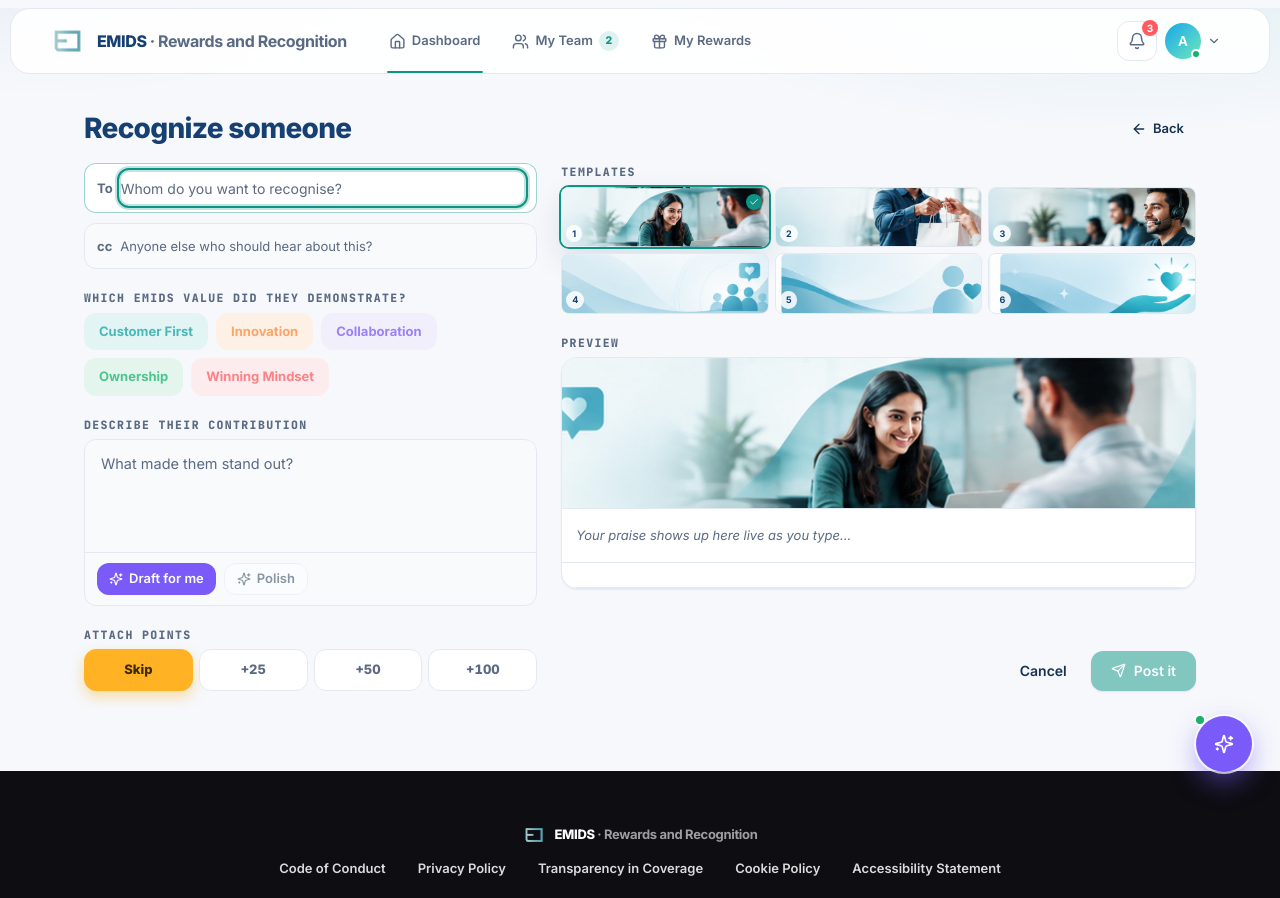
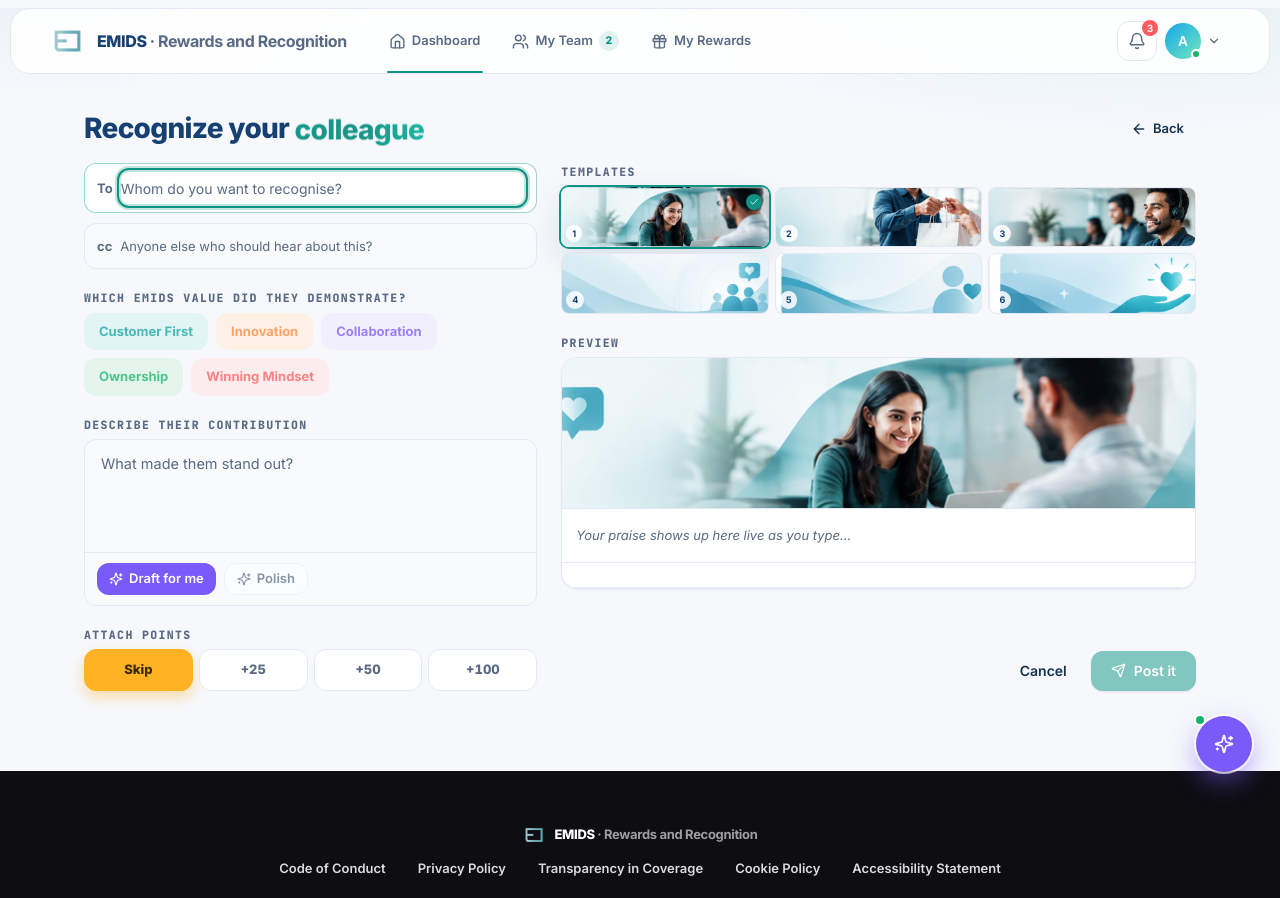
Before and after one commit to syed-ayan-emids/rewards_recog, a React (Vite) app: page / in a window 1280 px wide. Both pictures are taken after a click on the button "SAY THANKS". Built offline with nearby package versions, Linux system fonts and the light colour scheme; the HTML template or start-up script is replaced by a standard one.

Commit message:
Composer heading: animated rolling Recognize your ___

```diff
--- a/src/components/organisms/Composer.tsx
+++ b/src/components/organisms/Composer.tsx
@@ -1,4 +1,4 @@
-import React, { useEffect, useMemo, useState } from 'react'
+import React, { useEffect, useLayoutEffect, useMemo, useRef, useState } from 'react'
 import { ArrowLeft, Check, Maximize2, Send, Sparkles, Users, X } from 'lucide-react'
 import { Avatar, Btn, Modal } from '../atoms'
 import { CORE_VALUES, VALUE_KEYS, VALUE_TEMPLATES, PEOPLE_LIST, PEOPLE, EMAIL_RE, ensurePersonFromEmail } from '../../data'
@@ -6,6 +6,43 @@ import type { ValueKey } from '../../data'
 import { useStore } from '../../store'
 
 const POINT_PRESETS = [0, 25, 50, 100]
+
+/** Who you might be recognizing — rolls through vertically in the composer heading. */
+const ROTATE_WORDS = ['teammate', 'colleague', 'team lead', 'manager', 'peer']
+
+export function RollWord({ className = '' }: { className?: string }) {
+  const [idx, setIdx] = useState(0)
+  const [w, setW] = useState<number | undefined>(undefined)
+  const ref = useRef<HTMLSpanElement>(null)
+
+  useEffect(() => {
+    const t = setInterval(() => setIdx((v) => (v + 1) % ROTATE_WORDS.length), 2600)
+    return () => clearInterval(t)
+  }, [])
+
+  /* Keep the clip window as wide as the current word so it glides instead of snapping. */
+  useLayoutEffect(() => {
+    if (ref.current) setW(ref.current.offsetWidth)
+  }, [idx])
+
+  return (
+    <span
+      aria-live="polite"
+      /* inline-flex + align-items baseline keeps the rolling word on the same text baseline as the words around it */
+      className="relative inline-flex items-baseline overflow-hidden"
+      style={{ width: w, transition: 'width 420ms cubic-bezier(0.33, 1, 0.68, 1)' }}
+    >
+      <span
+        key={idx}
+        ref={ref}
+        className={`word-roll-cycle whitespace-nowrap ${className}`}
+        style={{ animation: 'word-roll 2600ms cubic-bezier(0.33, 1, 0.68, 1) both' }}
+      >
+        {ROTATE_WORDS[idx]}
+      </span>
+    </span>
+  )
+}
 
 const AI_DRAFTS: Record<ValueKey, string> = {
   customerFirst: 'went above and beyond for the client this week — the turnaround on their urgent request was seamless, and the client team specifically called it out in the QBR thread.',
@@ -115,7 +152,9 @@ export default function Composer({ open, preset }: ComposerProps) {
   return (
     <div className="flex flex-col">
         <div className="mx-auto flex w-full max-w-6xl items-center justify-between gap-4 px-5 pt-4">
-          <h1 className="text-2xl font-extrabold tracking-tight text-navy md:text-[28px]">Recognize someone</h1>
+          <h1 className="text-2xl font-extrabold tracking-tight text-navy md:text-[28px]">
+            Recognize your <RollWord className="say-shimmer" />
+          </h1>
           <Btn variant="ghost" size="sm" onClick={closeComposer}><ArrowLeft size={16} /> Back</Btn>
         </div>
         <div className="mx-auto grid w-full max-w-6xl gap-x-6 gap-y-5 px-5 py-4 lg:grid-cols-[1fr_1.4fr]">
--- a/src/index.css
+++ b/src/index.css
@@ -462,6 +462,14 @@ a {
   100% { opacity: 0; transform: translateX(48px); }
 }
 
+/* Composer heading — the rotating "Recognize ___" word rolls in soft from below and out upward */
+@keyframes word-roll {
+  0% { opacity: 0; transform: translateY(95%); filter: blur(5px); }
+  14% { opacity: 1; transform: translateY(0); filter: blur(0); }
+  84% { opacity: 1; transform: translateY(0); filter: blur(0); }
+  100% { opacity: 0; transform: translateY(-95%); filter: blur(5px); }
+}
+
 /* Hero mascot (spark character) */
 .mascot-bob { animation: mascot-bob 5.5s ease-in-out infinite; transform-origin: 50% 60%; }
 @keyframes mascot-bob {
@@ -508,4 +516,5 @@ a {
 @media (prefers-reduced-motion: reduce) {
   .mascot-bob, .mascot-wave, .mascot-face, .mascot-halo, .mascot-twinkle, .mascot-celebr, .mascot-sparkle, .hero-shine, .say-shimmer, .kicker-shimmer { animation: none !important; }
   .hero-slide-cycle { animation: none !important; opacity: 1 !important; transform: none !important; }
+  .word-roll-cycle { animation: none !important; opacity: 1 !important; transform: none !important; }
 }
```
Also changed, not shown: 1 other file (tests, documents, lock files or other folders).
